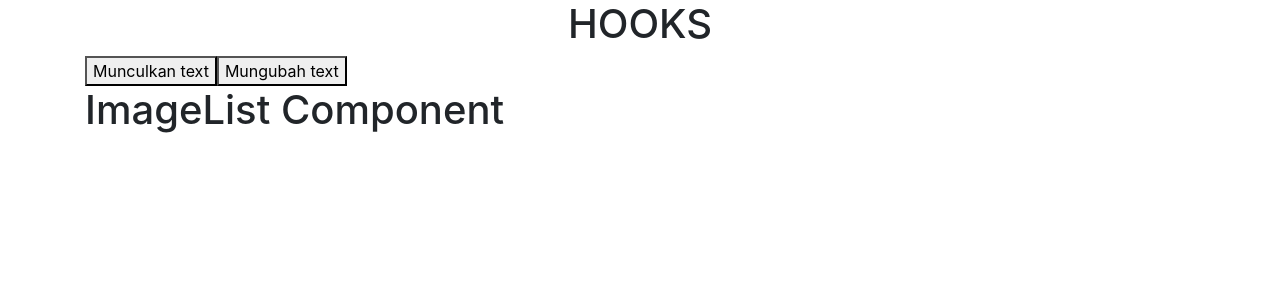
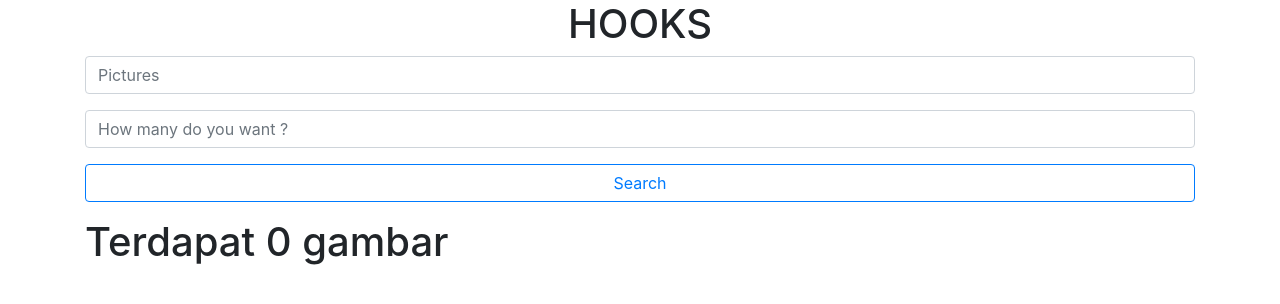
Before and after one commit to rochafialvin/wm-hooks-image, a React (Create React App) app: page / in a window 1280 px wide. Shown: the top 304 px of the page. Built offline with nearby package versions, Linux system fonts and the light colour scheme.

Commit message:
Search image on proses

```diff
--- a/src/components/App.jsx
+++ b/src/components/App.jsx
@@ -1,15 +1,44 @@
-import React from 'react'
+import React, { useState } from 'react'
+import axios from '../config/axios'
 
 // Components
 import SearchBar from './SearchBar'
 import ImageList from './ImageList'
 
 function App() {
+
+   // membuat state menggunakan salah satu hook function
+   // useState akan me-return array, kita akan langsung distcrut untuk menentukan nama
+   // nama yang pertama akan digunakan untuk menyimpan state itu sendiri
+   // nama yang kedua digunakan untuk sebuah function yang berguna untuk mengubah data state
+   const [images, setImages] = useState([])
+
+   const onSearchImage = (keyword, amount) =>{
+
+      const config = {
+         params: {
+            query: keyword,
+            per_page : amount
+         }
+      }
+
+      // mengambil foto ke unsplash sesuai dengan keyword
+      // dapat menentukan jumlah gambar yang di dapat, dengan jumlah maksimal 30
+      axios.get('/search/photos', config)
+         //  Kalau berhasil mendapat data, disimpan ke state images
+         .then(res => setImages(res.data.results))
+         // Kalau gagal, munculkan object err di console
+         .catch(err => console.log({err}))
+   }
+
    return(
+      // agar konten berada di tengah
       <div className="container" >
          <h1 className="text-center">HOOKS</h1>
-         <SearchBar/>
-         <ImageList/>
+         {/* Search Bar memiliki property onSearchImage, akan ada di variable 'props' */}
+         <SearchBar onSearchImage={onSearchImage} />
+         {/* Image List memiliki property images, akan ada di variable 'props' */}
+         <ImageList images={images} />
       </div>
    )
 }
--- a/src/components/ImageList.jsx
+++ b/src/components/ImageList.jsx
@@ -1,9 +1,9 @@
 import React from 'react'
 
-function ImageList() {
+function ImageList(props) {
    return(
       <div>
-         <h1>ImageList Component</h1>
+         <h1>Terdapat {props.images.length} gambar</h1>
       </div>
    )
 }
--- a/src/components/SearchBar.jsx
+++ b/src/components/SearchBar.jsx
@@ -1,16 +1,33 @@
-import React, { useState } from 'react'
+import React, { useRef } from 'react'
 
-function SearchBar() {
 
-   const [text, setText] = useState('Kamis')
+function SearchBar(props) {
+
+   // untuk membuat referensi jsx
+   const keywordRef = useRef()
+   const amountRef = useRef()
+
+   const onSubmitForm = (e) => {
+      // agar halaman tidak refresh saat submit
+      e.preventDefault()
+
+      // memanggil function yang ada di App.jsx
+      // membutuhkan dua argument ('keyword gambar", jumlah gambar yang diinginkan)
+      props.onSearchImage(
+         keywordRef.current.value,
+         amountRef.current.value
+      )
+
+   }
 
    return(
       <div>
-         {/* Memunculkan alert text */}
-         <button onClick={() => { alert(text) }} >Munculkan text</button>
-
-         {/* Mengubah isi dari text */}
-         <button onClick={() => { setText('Sudah diubah')  }} >Mungubah text</button>
+         {/* onSubmit akan di call jika menekan tombol atau Enter di textbox */}
+         <form onSubmit={onSubmitForm} className="form-group" >
+            <input ref={ keywordRef } className="form-control" type="text" placeholder="Pictures" />
+            <input ref={ amountRef } className="form-control my-3 " type="text" placeholder="How many do you want ?" />
+            <input className="btn btn-outline-primary btn-block" type="submit" value="Search" />
+         </form>
       </div>
    )
 }
--- /dev/null
+++ b/src/config/axios/index.js
@@ -0,0 +1,8 @@
+import axios from 'axios'
+
+export default axios.create(
+   {
+      baseURL : 'https://api.unsplash.com',
+      headers: { Authorization : 'Client-ID 143a35f2448b429883319427b9688d3eb4b52eba17114070614730bae919e380' }
+   }
+)
```
